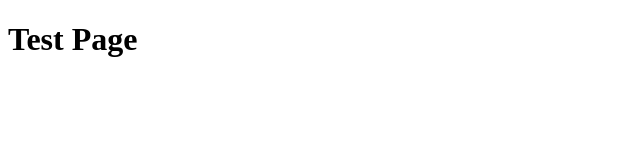
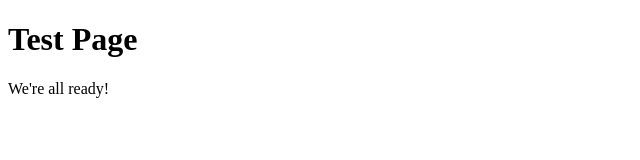
Before and after one commit to poiresel/jsrepo, a plain HTML site: page index.html in a window 1280 px wide. Shown: the whole page, without its empty margins (0-640 px from the left). Drawn offline with Linux system fonts and the light colour scheme.

Commit message:
tiny next page

```diff
--- a/index.html
+++ b/index.html
@@ -6,5 +6,6 @@
 </head>
 <body>
 <h1>Test Page</h1>
+We're all ready!
 </body>
 </html>
```
